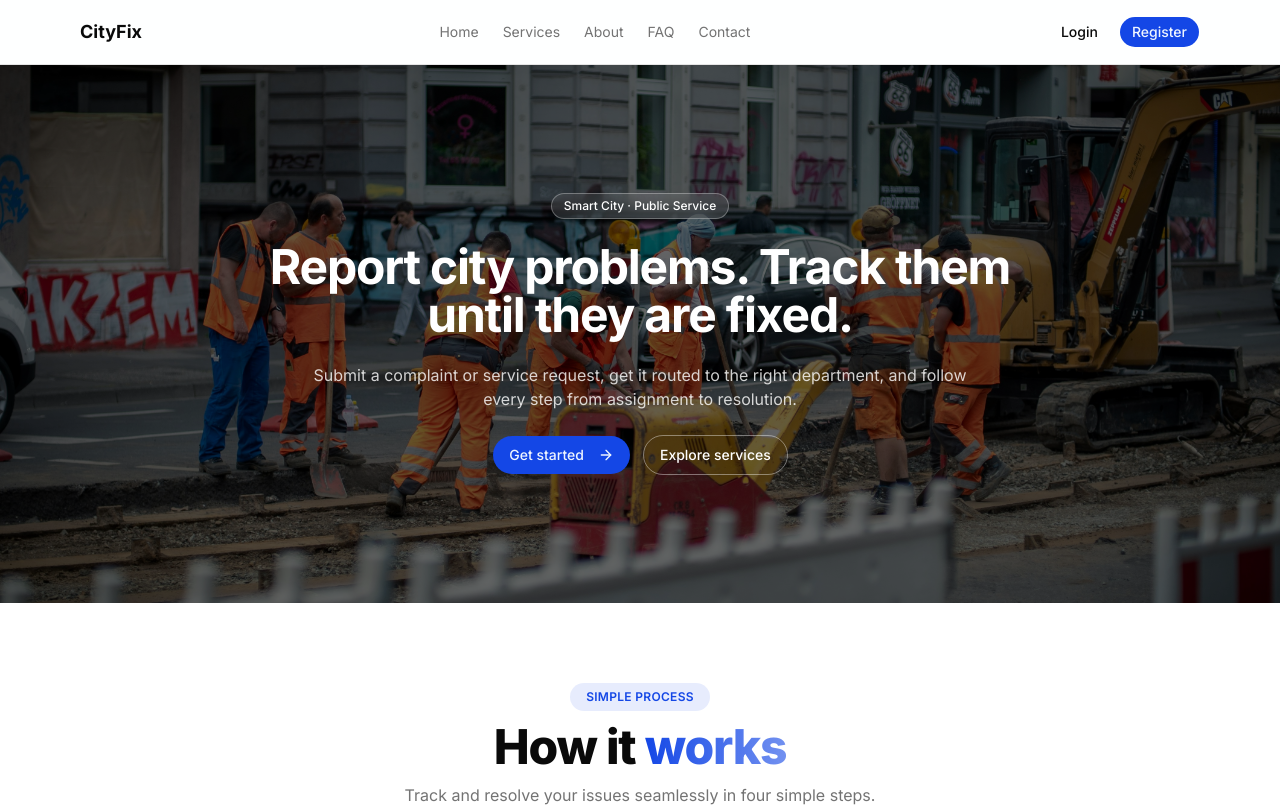
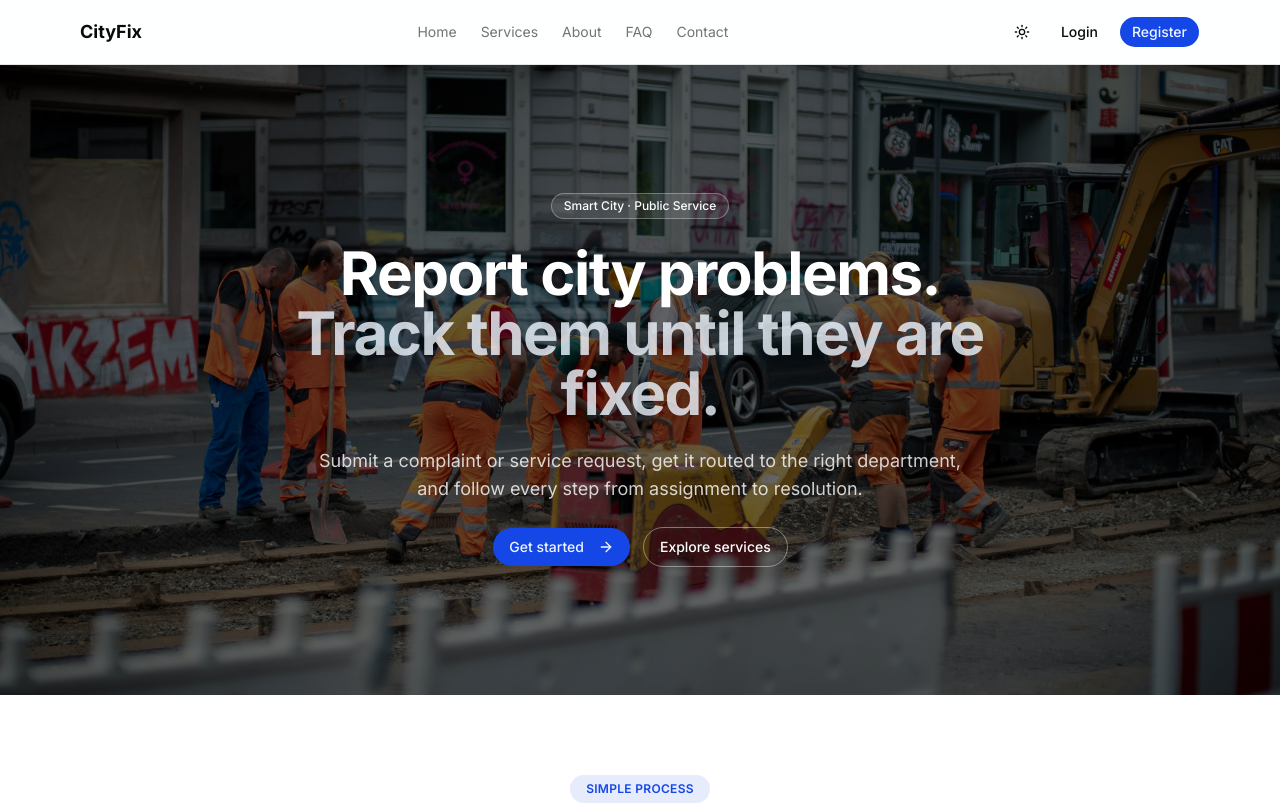
Before and after one commit to safikolislam/city-complaint-frontend, a Next.js app: page / in a window 1280 px wide. Shown: the top 807 px of the page. Built offline with nearby package versions, Linux system fonts and the light colour scheme; no server answers.

Commit message:
added the dark mode and light mode

```diff
--- a/src/app/globals.css
+++ b/src/app/globals.css
@@ -128,3 +128,32 @@
     @apply font-sans;
   }
 }
+
+@keyframes fade-in {
+  from { opacity: 0; }
+  to { opacity: 1; }
+}
+
+@keyframes slide-up {
+  from { opacity: 0; transform: translateY(20px); }
+  to { opacity: 1; transform: translateY(0); }
+}
+
+@keyframes slide-down {
+  from { opacity: 0; transform: translateY(-10px); }
+  to { opacity: 1; transform: translateY(0); }
+}
+
+.animate-fade-in {
+  animation: fade-in 0.8s ease forwards;
+}
+
+.animate-slide-up {
+  animation: slide-up 0.8s ease forwards;
+  animation-delay: 0.2s;
+  opacity: 0;
+}
+
+.animate-slide-down {
+  animation: slide-down 0.6s ease forwards;
+}
--- a/src/app/layout.tsx
+++ b/src/app/layout.tsx
@@ -3,41 +3,29 @@ import { Geist, Geist_Mono, Inter } from "next/font/google";
 import { Toaster } from "sonner";
 import "./globals.css";
 import { cn } from "@/lib/utils";
+import { ThemeProvider } from "@/components/providers/theme-provider";
 
 const inter = Inter({ subsets: ["latin"], variable: "--font-sans" });
-
-const geistSans = Geist({
-  variable: "--font-geist-sans",
-  subsets: ["latin"],
-});
-
-const geistMono = Geist_Mono({
-  variable: "--font-geist-mono",
-  subsets: ["latin"],
-});
+const geistSans = Geist({ variable: "--font-geist-sans", subsets: ["latin"] });
+const geistMono = Geist_Mono({ variable: "--font-geist-mono", subsets: ["latin"] });
 
 export const metadata: Metadata = {
   title: "CityCare | Report and track city problems",
-  description:
-    "Report city problems, track their progress and get them resolved by the right department.",
+  description: "Report city problems, track their progress and get them resolved by the right department.",
 };
 
 export default function RootLayout({ children }: LayoutProps<"/">) {
   return (
     <html
       lang="en"
-      className={cn(
-        "h-full",
-        "antialiased",
-        geistSans.variable,
-        geistMono.variable,
-        "font-sans",
-        inter.variable,
-      )}
+      suppressHydrationWarning
+      className={cn("h-full antialiased", geistSans.variable, geistMono.variable, "font-sans", inter.variable)}
     >
       <body className="min-h-full flex flex-col">
-        {children}
-        <Toaster richColors position="top-right" />
+        <ThemeProvider>
+          {children}
+          <Toaster richColors position="top-right" />
+        </ThemeProvider>
       </body>
     </html>
   );
--- a/src/components/home/cta-action.tsx
+++ b/src/components/home/cta-action.tsx
@@ -5,28 +5,18 @@ import { cn } from "@/lib/utils";
 export function CtaSection() {
   return (
     <section className="px-4 pb-16 sm:pb-20">
-      <div className="mx-auto max-w-6xl rounded-2xl bg-white border border-neutral-200 px-6 py-12 text-center shadow-sm">
-        <h2 className="text-3xl font-bold tracking-tight text-black">
+      <div className="mx-auto max-w-6xl rounded-2xl border bg-card px-6 py-12 text-center shadow-sm">
+        <h2 className="text-3xl font-bold tracking-tight text-card-foreground">
           See a problem? Report it today.
         </h2>
-        <p className="mx-auto mt-3 max-w-xl text-neutral-600">
-          It takes about a minute, and you can follow every update from your
-          dashboard.
+        <p className="mx-auto mt-3 max-w-xl text-muted-foreground">
+          It takes about a minute, and you can follow every update from your dashboard.
         </p>
         <div className="mt-6 flex flex-wrap justify-center gap-3">
-          <Link
-            href="/auth/register"
-            className={buttonVariants({ variant: "default", size: "lg" })}
-          >
+          <Link href="/auth/register" className={buttonVariants({ variant: "default", size: "lg" })}>
             Create an account
           </Link>
-          <Link
-            href="/auth/login"
-            className={cn(
-              buttonVariants({ variant: "outline", size: "lg" }),
-              "border-neutral-300 bg-transparent text-black hover:bg-neutral-100 hover:text-black",
-            )}
-          >
+          <Link href="/auth/login" className={cn(buttonVariants({ variant: "outline", size: "lg" }))}>
             Log in
           </Link>
         </div>
--- a/src/components/home/hero-section.tsx
+++ b/src/components/home/hero-section.tsx
@@ -5,7 +5,7 @@ import { buttonVariants } from "@/components/ui/button";
 
 const HeroSection = () => {
   return (
-    <section className="relative isolate overflow-hidden">
+    <section className="relative isolate overflow-hidden min-h-[65vh] flex items-center">
       <Image
         src="/images/city-servicing.jpg"
         alt="A busy city street with buildings and traffic"
@@ -16,22 +16,19 @@ const HeroSection = () => {
       />
       <div className="absolute inset-0 -z-10 bg-black/60" />
 
-      <div className="mx-auto flex max-w-6xl flex-col items-center gap-6 px-4 py-24 text-center text-white md:py-32">
-        <span className="rounded-full border border-white/30 bg-white/10 px-3 py-1 text-xs font-medium backdrop-blur">
+      <div className="mx-auto flex max-w-6xl w-full flex-col items-center gap-6 px-4 py-24 text-center text-white md:py-32 animate-fade-in">
+        <span className="rounded-full border border-white/30 bg-white/10 px-3 py-1 text-xs font-medium backdrop-blur animate-slide-down">
           Smart City · Public Service
         </span>
-        <h1 className="max-w-3xl text-4xl font-bold tracking-tight md:text-5xl">
-          Report city problems. Track them until they are fixed.
+        <h1 className="max-w-3xl text-4xl font-bold tracking-tight md:text-6xl animate-slide-up">
+          Report city problems. <br />
+          <span className="text-primary-foreground/80">Track them until they are fixed.</span>
         </h1>
-        <p className="max-w-2xl text-white/80">
-          Submit a complaint or service request, get it routed to the right
-          department, and follow every step from assignment to resolution.
+        <p className="max-w-2xl text-white/80 text-lg animate-fade-in">
+          Submit a complaint or service request, get it routed to the right department, and follow every step from assignment to resolution.
         </p>
-        <div className="flex flex-wrap justify-center gap-3">
-          <Link
-            href="/auth/register"
-            className={buttonVariants({ size: "lg" })}
-          >
+        <div className="flex flex-wrap justify-center gap-3 animate-fade-in">
+          <Link href="/auth/register" className={buttonVariants({ size: "lg" })}>
             Get started
             <ArrowRight className="ml-2 size-4" />
           </Link>
--- a/src/components/layout/public-navbar.tsx
+++ b/src/components/layout/public-navbar.tsx
@@ -1,6 +1,7 @@
 import Link from "next/link";
 import { MobileMenu } from "@/components/layout/mobile-menu";
 import { UserMenu } from "@/components/layout/user-menu";
+import { ThemeToggle } from "@/components/layout/theme-toggle";
 import { buttonVariants } from "@/components/ui/button";
 import { roleHome } from "@/config/routes";
 import { siteConfig } from "@/config/site";
@@ -30,20 +31,15 @@ export async function PublicNavbar() {
         </nav>
 
         <div className="hidden items-center gap-2 md:flex">
+          <ThemeToggle />
           {user && dashboardHref ? (
             <UserMenu user={user} dashboardHref={dashboardHref} />
           ) : (
             <>
-              <Link
-                href="/auth/login"
-                className={buttonVariants({ variant: "ghost", size: "sm" })}
-              >
+              <Link href="/auth/login" className={buttonVariants({ variant: "ghost", size: "sm" })}>
                 Login
               </Link>
-              <Link
-                href="/auth/register"
-                className={buttonVariants({ size: "sm" })}
-              >
+              <Link href="/auth/register" className={buttonVariants({ size: "sm" })}>
                 Register
               </Link>
             </>
--- /dev/null
+++ b/src/components/layout/theme-toggle.tsx
@@ -0,0 +1,21 @@
+"use client";
+
+import { Moon, Sun } from "lucide-react";
+import { useTheme } from "next-themes";
+import { Button } from "@/components/ui/button";
+
+export function ThemeToggle() {
+  const { theme, setTheme } = useTheme();
+
+  return (
+    <Button
+      variant="ghost"
+      size="icon"
+      onClick={() => setTheme(theme === "dark" ? "light" : "dark")}
+      aria-label="Toggle theme"
+    >
+      <Sun className="size-4 rotate-0 scale-100 transition-all dark:-rotate-90 dark:scale-0" />
+      <Moon className="absolute size-4 rotate-90 scale-0 transition-all dark:rotate-0 dark:scale-100" />
+    </Button>
+  );
+}
--- /dev/null
+++ b/src/components/providers/theme-provider.tsx
@@ -0,0 +1,16 @@
+"use client";
+
+import { ThemeProvider as NextThemesProvider } from "next-themes";
+
+export function ThemeProvider({ children }: { children: React.ReactNode }) {
+  return (
+    <NextThemesProvider
+      attribute="class"
+      defaultTheme="system"
+      enableSystem
+      disableTransitionOnChange
+    >
+      {children}
+    </NextThemesProvider>
+  );
+}
```
Also changed, not shown: 1 other file (tests, documents, lock files or other folders).
